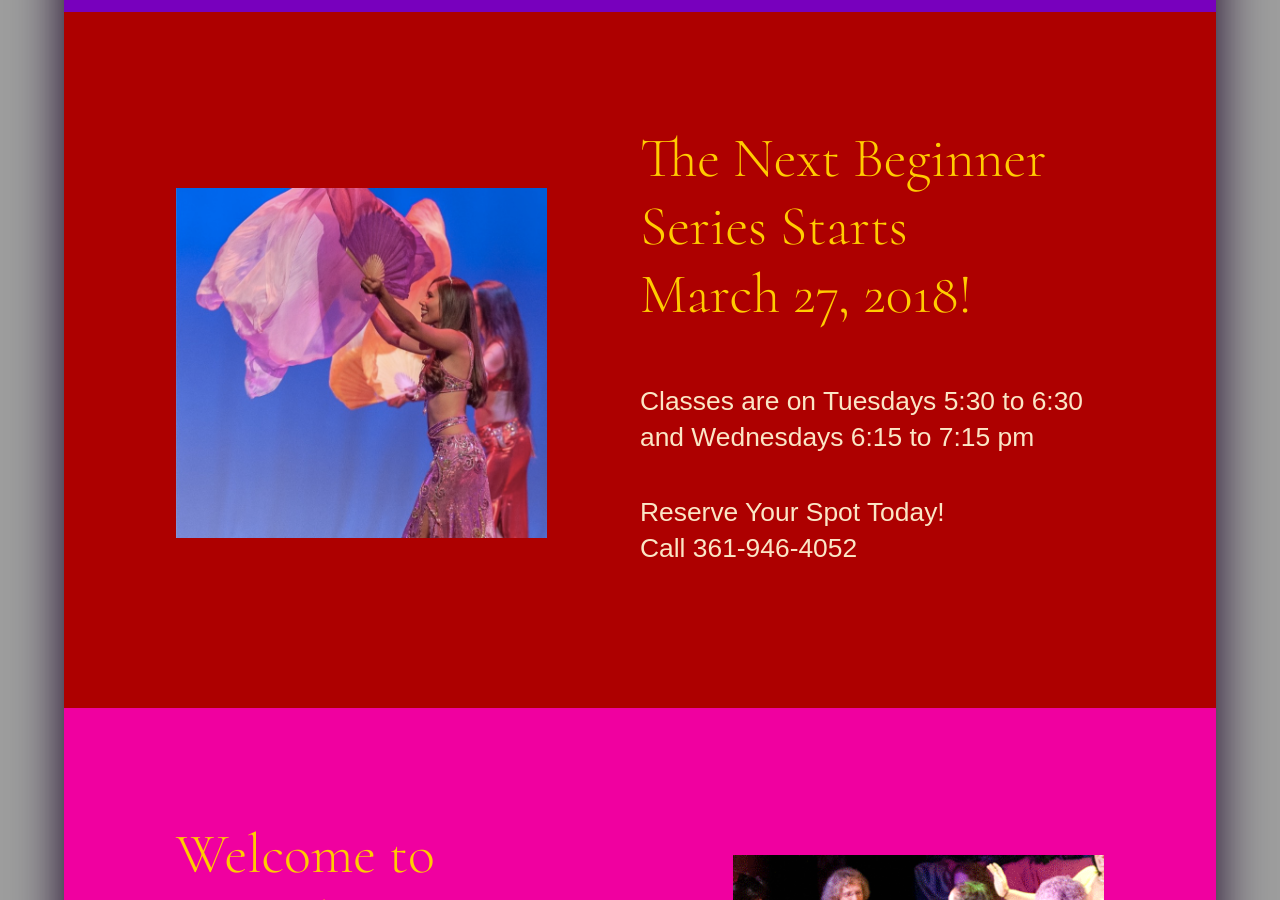
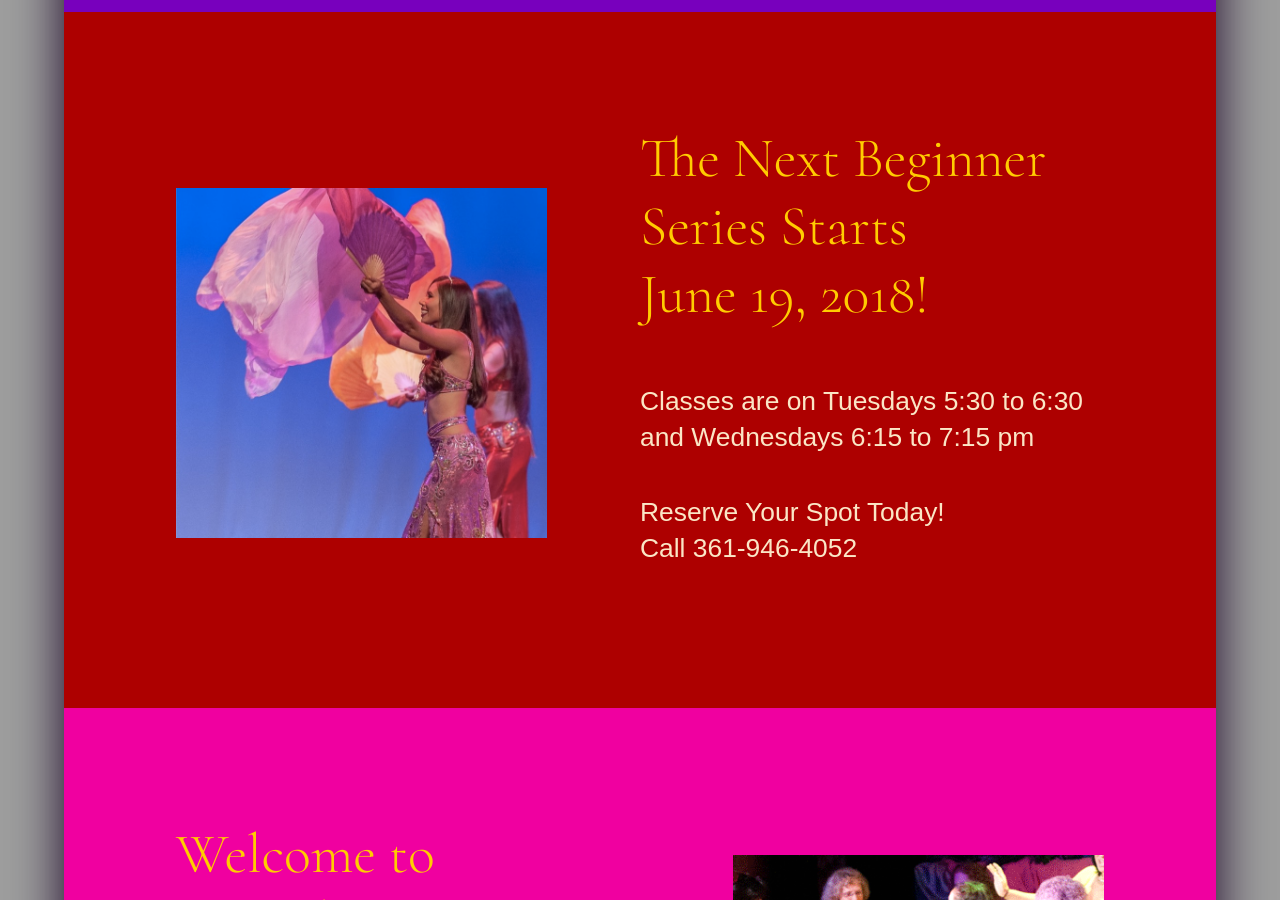
Before and after one commit to mollympierce1/hourglass, a Jekyll site: the page built from index.md, in a window 1280 px wide and 900 px high, scrolled down 1037 px. Built offline with Jekyll 4.4.1, drawn with Linux system fonts in a browser that asks for light colours.

Commit message:
Update home.html

```diff
--- a/_layouts/home.html
+++ b/_layouts/home.html
@@ -18,7 +18,7 @@
     </div>
       <div class="fifty">
       <h1>The Next Beginner Series Starts<br />
-        March 27, 2018!</h1>
+        June 19, 2018!</h1>
       <h4>Classes are on Tuesdays 5:30 to 6:30 and Wednesdays 6:15 to 7:15 pm</h4>
       <h4>Reserve Your Spot Today!<br />
         Call 361-946-4052</h4>
```
